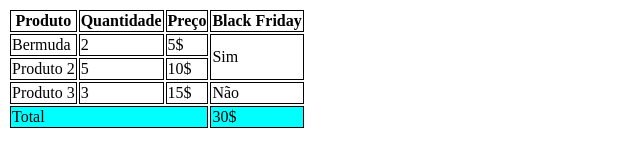
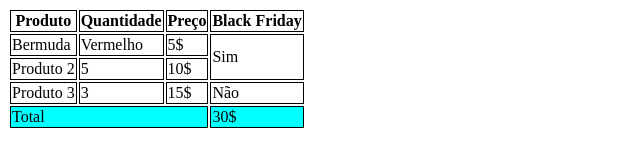
Before and after one commit to RodySeixas/teste, a plain HTML site: page index.html in a window 1280 px wide. Shown: the full height of the page, 0-640 px from the left. Drawn offline with Linux system fonts and the light colour scheme.

Commit message:
trocado quantidade pra cor vermelho

```diff
--- a/index.html
+++ b/index.html
@@ -27,7 +27,7 @@
         <tbody>
             <tr>
                 <td>Bermuda</td>
-                <td>2</td>
+                <td>Vermelho</td>
                 <td>5$</td>
                 <td rowspan="2">Sim</td>
             </tr>
```
